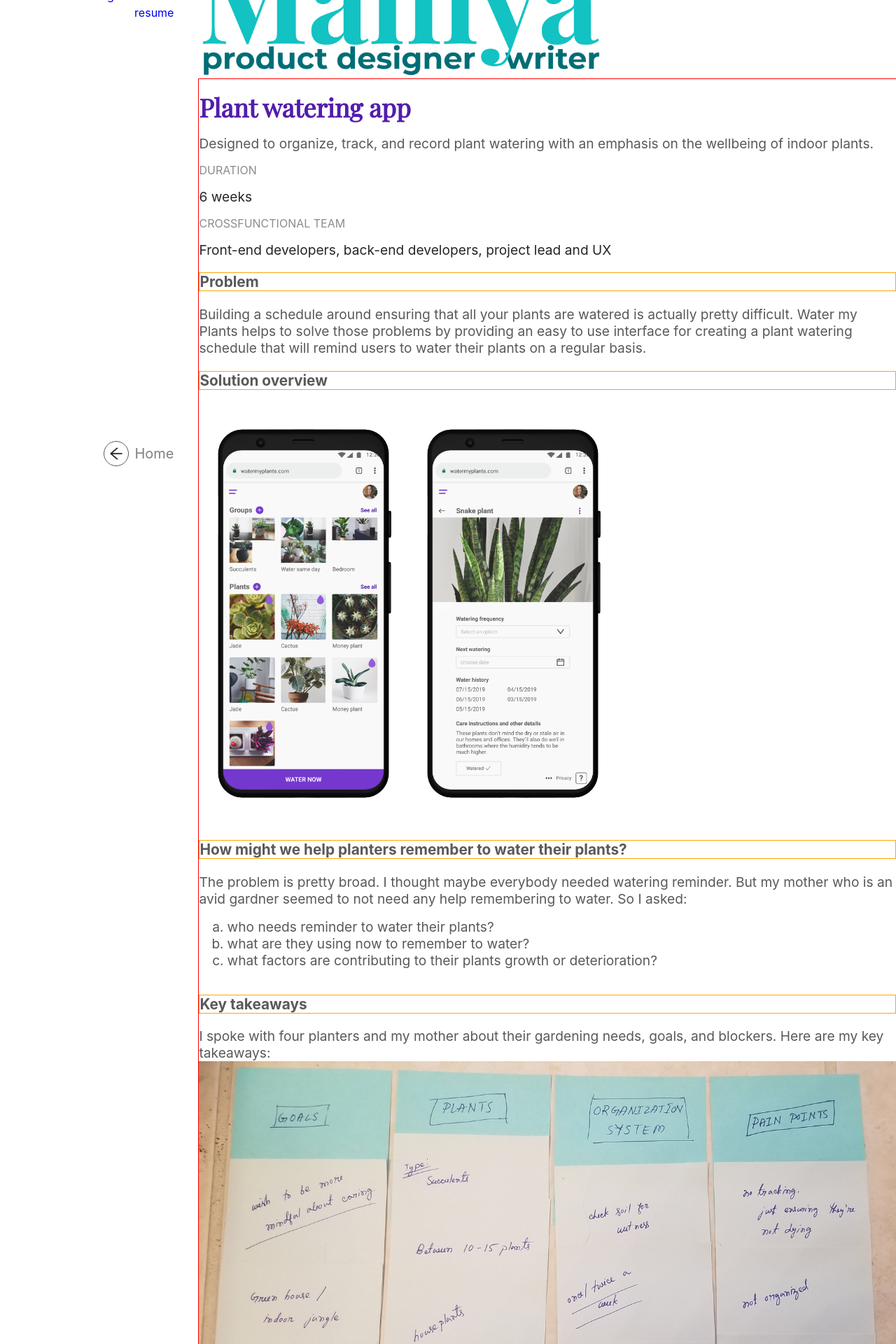
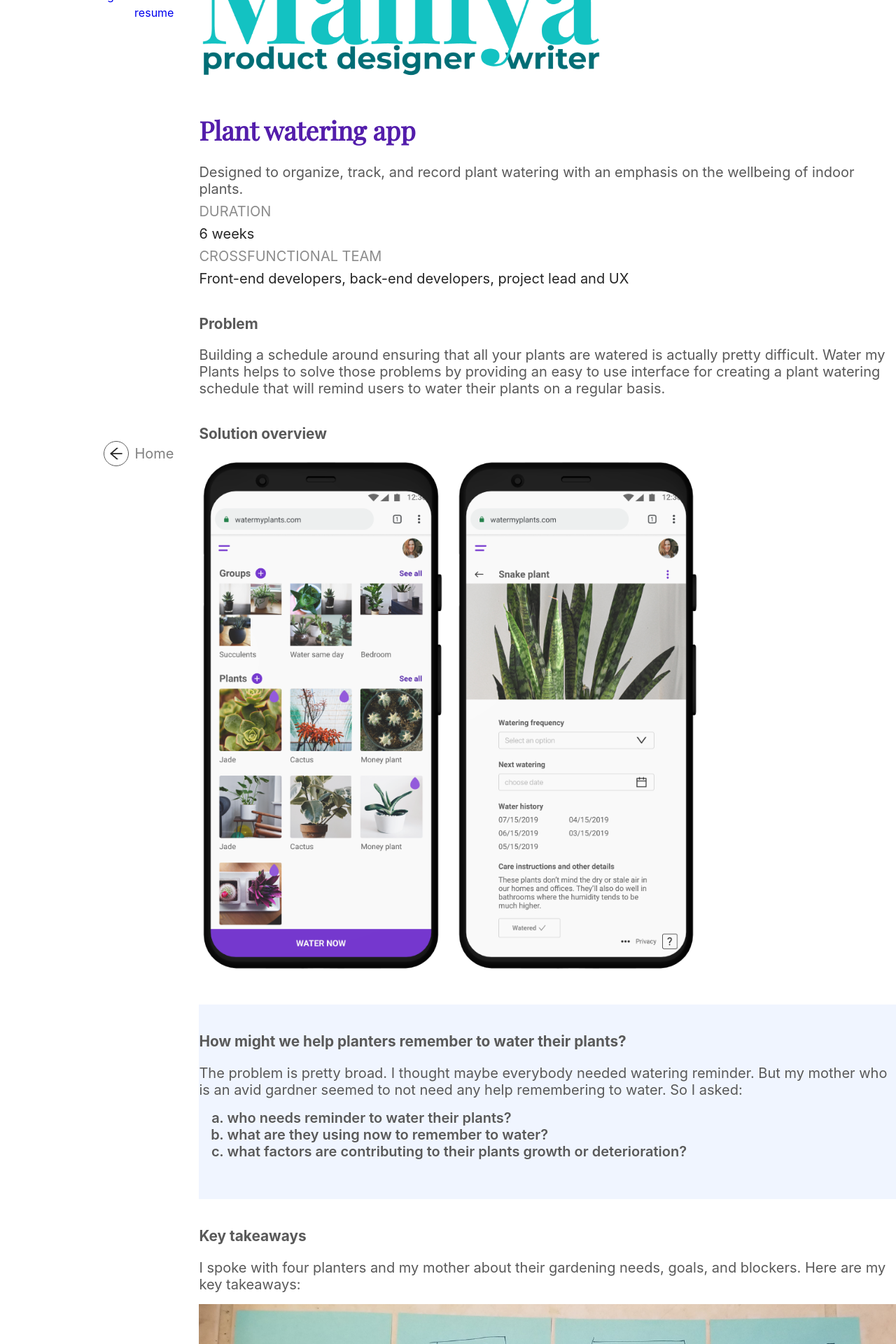
Before and after one commit to vishalicious213/mahiya, a React (Create React App) app: page / in a window 1280 px wide. Shown: the part 120-2040 px from the top of the page at 70% size. Built offline with nearby package versions, Linux system fonts and the light colour scheme.

Commit message:
updated PlantWateringApp - styled for desktop

```diff
--- a/src/components/case-studies/PlantWateringApp.js
+++ b/src/components/case-studies/PlantWateringApp.js
@@ -42,13 +42,15 @@ function Plants() {
           <img className='app-screen' src={img2} alt='plant watering app screenshot'></img>
         </div>
 
-        <h3 className='case-section-font'>How might we help planters remember to water their plants?</h3>
-        <p className='case-font'>The problem is pretty broad. I thought maybe everybody needed watering reminder. But my mother who is an avid gardner seemed to not need any help remembering to water. So I asked:</p>
-        <ol className='alpha-list'>
-          <li>who needs reminder to water their plants?</li>
-          <li>what are they using now to remember to water?</li>
-          <li>what factors are contributing to their plants growth or deterioration?</li>
-        </ol>
+        <section className='blue-section'>
+          <h3 className='case-section-font'>How might we help planters remember to water their plants?</h3>
+          <p className='case-font'>The problem is pretty broad. I thought maybe everybody needed watering reminder. But my mother who is an avid gardner seemed to not need any help remembering to water. So I asked:</p>
+          <ol className='alpha-list'>
+            <li className='bold'>who needs reminder to water their plants?</li>
+            <li className='bold'>what are they using now to remember to water?</li>
+            <li className='bold'>what factors are contributing to their plants growth or deterioration?</li>
+          </ol>
+        </section>
 
         <h3 className='case-section-font'>Key takeaways</h3>
         <p className='case-font'>I spoke with four planters and my mother about their gardening needs, goals, and blockers. Here are my key takeaways:</p>
@@ -56,7 +58,7 @@ function Plants() {
         <ol className='alpha-list'>
           <li>Gardeners and those with large backyards tend not to need help with remembering to water.</li>
           <li>Most outdoor plants are easily taken care of with rain and missing water a few days does not harm them.</li>
-          <li>Planters however, who do not have a large backyard or live indoor in small spaces have drastically different struggles-</li>
+          <li className='bold'>Planters however, who do not have a large backyard or live indoor in small spaces have drastically different struggles-</li>
         </ol>
 
         <img className='down-arrow' src={downArrow} alt='downward-pointing arrow'></img>
@@ -82,8 +84,8 @@ function Plants() {
         <h3 className='case-section-font'>Information Architecture</h3>
         <p className='case-font'>Using my new found growth, I was ready to create the userflow using some predetermined tasks.</p>
         <div>
-          <img className='app-screen' src={img6} alt='plant watering app screenshot'></img>
-          <img className='app-screen' src={img7} alt='plant watering app screenshot'></img>
+          <img className='app-screen-4' src={img6} alt='plant watering app screenshot'></img>
+          <img className='app-screen-4' src={img7} alt='plant watering app screenshot'></img>
         </div>
 
         <img className='down-arrow' src={downArrow} alt='downward-pointing arrow'></img>
--- a/src/styles/case-studies.css
+++ b/src/styles/case-studies.css
@@ -1,7 +1,7 @@
 .case-studies {
     display: flex;
     flex-direction: column;
-    outline: 1px solid red;
+    /* outline: 1px solid red; */
     --text-color: #595959;
     --text-color-darker: #262626;
 }
@@ -10,14 +10,19 @@
     font-family: Playfair Display;
     font-style: normal;
     font-weight: 700;
-    font-size: 2.25rem;
+    font-size: 2.3rem;
     color: #531DAB;
-    margin: 1rem 0;
+    margin-top: 3rem;
+    margin-bottom: 1.5rem;
+}
+
+.bold {
+    font-weight: 600;
 }
 
 .case-font, .darker-text, li {
     font: raleway;
-    font-size: 1.2rem;
+    font-size: 1.25rem;
     color: var(--text-color);
     margin: 0;
 }
@@ -28,7 +33,9 @@
 
 .case-font-gray {
     color: #8C8C8C;
-    /* border: 1px solid red; */
+    font-size: 1.25rem;
+    margin-top: .5rem;
+    margin-bottom: .5rem;
 }
 
 .case-section-font {
@@ -36,7 +43,7 @@
     font-size: 1.3rem;
     font-weight: 700;
     color: var(--text-color);
-    border: 1px solid orange;
+    margin-top: 2.5rem;
 }
 
 .alpha-list {
@@ -49,17 +56,24 @@
 }
 
 .app-screen {
-    width: 30%;
-    /* border: 1px solid green; */
+    width: 35%;
+    margin-right: 1rem;
 }
 
 .full-img {
     width: 100%;
+    margin-top: 1rem;
 }
 
 .down-arrow {
     width: 5rem;
     margin: 2rem auto;
+}
+
+.blue-section {
+    background: #F0F5FF;
+    margin-top: 2.5rem;
+    padding-bottom: 2.5rem;
 }
 
 .blue-list {
@@ -96,12 +110,18 @@
 }
 
 .app-screen-2 {
-    width: 37.5%;
+    width: 35%;
     margin: 1rem 0;
 }
 
 .app-screen-3 {
-    width: 37.5%;
+    width: 35%;
     margin-right: 1.5rem;
     margin-bottom: 1rem;
 }
+
+.app-screen-4 {
+    width: 42.5%;
+    margin-top: 1rem;
+    margin-right: 1.5rem;
+}
```
Also changed, not shown: src/img/case-study/plants/1.png, src/img/case-study/plants/2.png.
